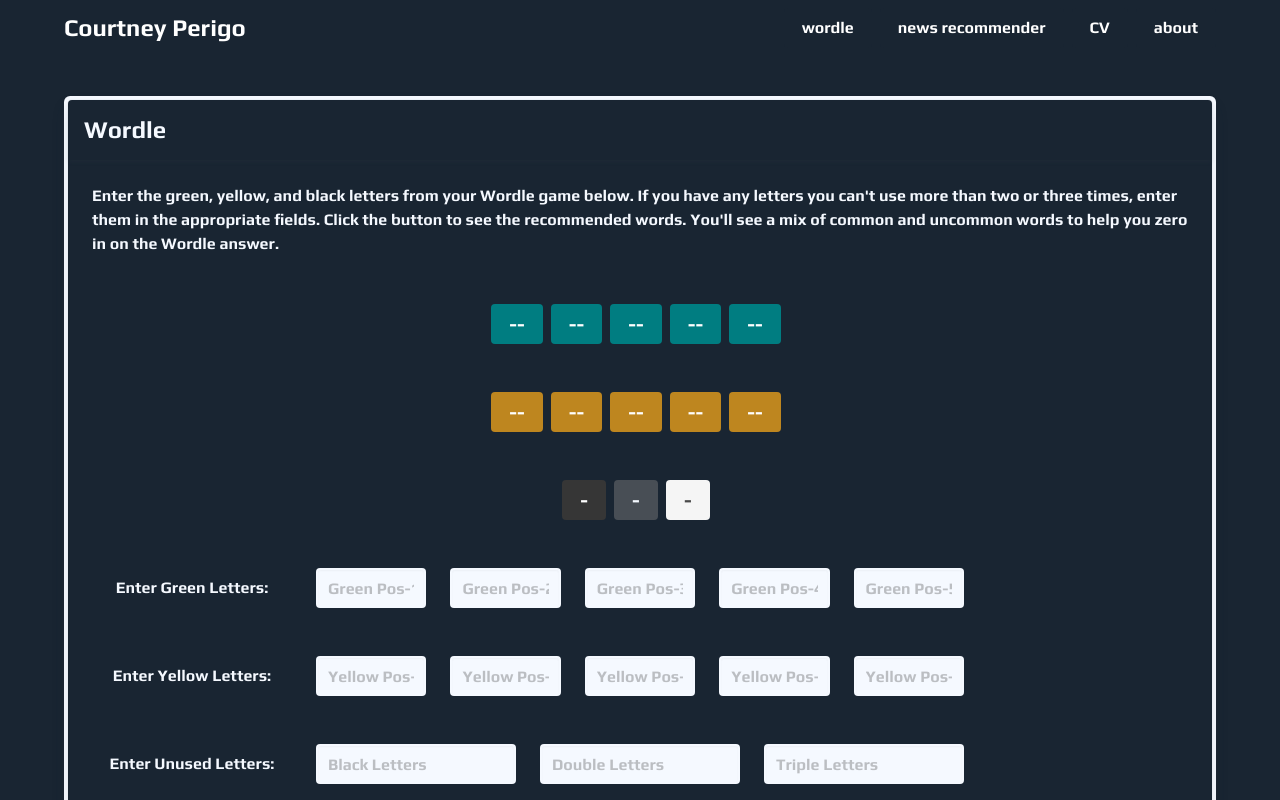
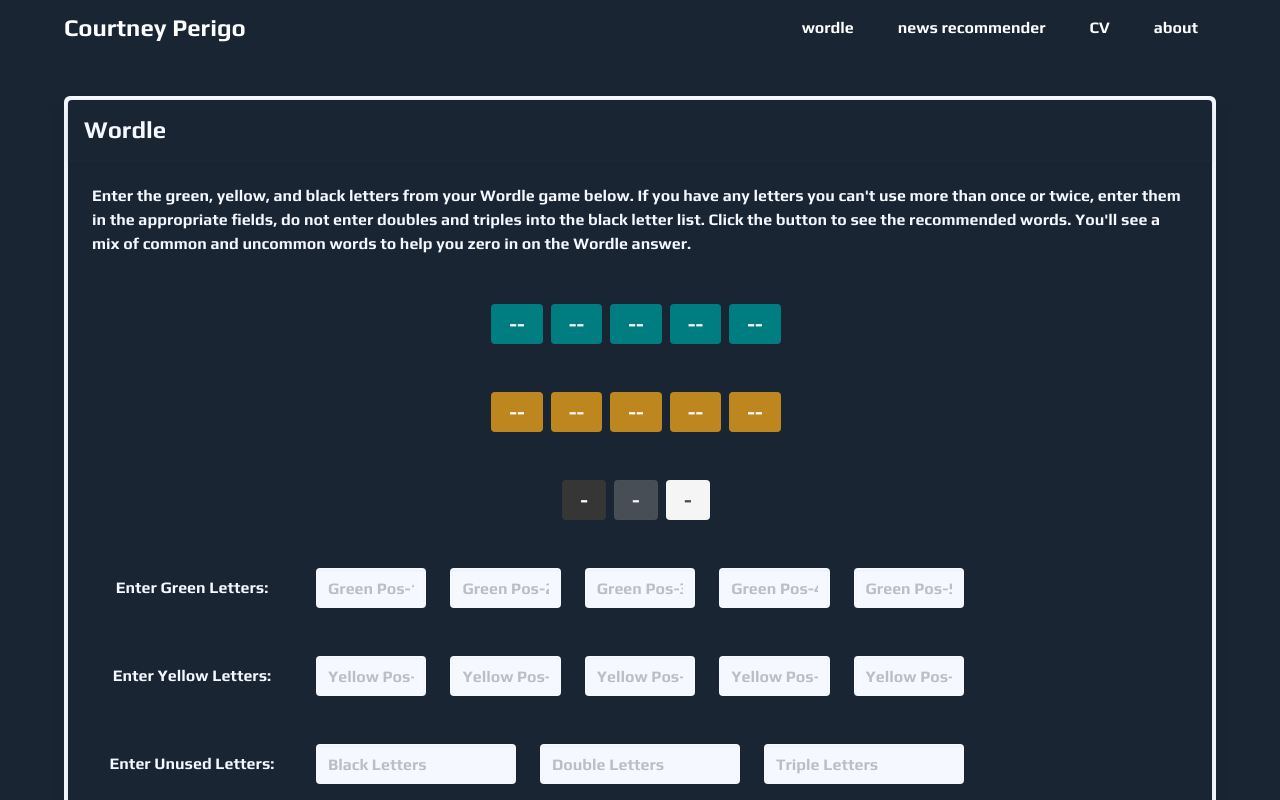
Before and after one commit to agentdanger/courtney-perigo-dotcom, a Vue app in the folder courtney-perigo-dotcom/: page /wordle in a window 1280 px wide. Shown: the top 800 px of the page. Built offline with nearby package versions, Linux system fonts and the light colour scheme; what vue3-apexcharts would draw is missing.

Commit message:
Update Wordle.vue

```diff
--- a/courtney-perigo-dotcom/src/views/Wordle.vue
+++ b/courtney-perigo-dotcom/src/views/Wordle.vue
@@ -357,9 +357,10 @@ function getWordleReco(wordleWord) {
                         <div class="card-content">
                             <div class="content has-text-white">
                                 <p>Enter the green, yellow, and black letters from your Wordle game below. If you have
-                                    any letters you can't use more than two or three times, enter them in the
+                                    any letters you can't use more than once or twice, enter them in the
                                     appropriate
-                                    fields. Click the button to see the recommended words. You'll see a mix of common
+                                    fields, do not enter doubles and triples into the black letter list. Click the
+                                    button to see the recommended words. You'll see a mix of common
                                     and uncommon words to help you zero in on the Wordle answer.</p>
                             </div>
                         </div>
```
